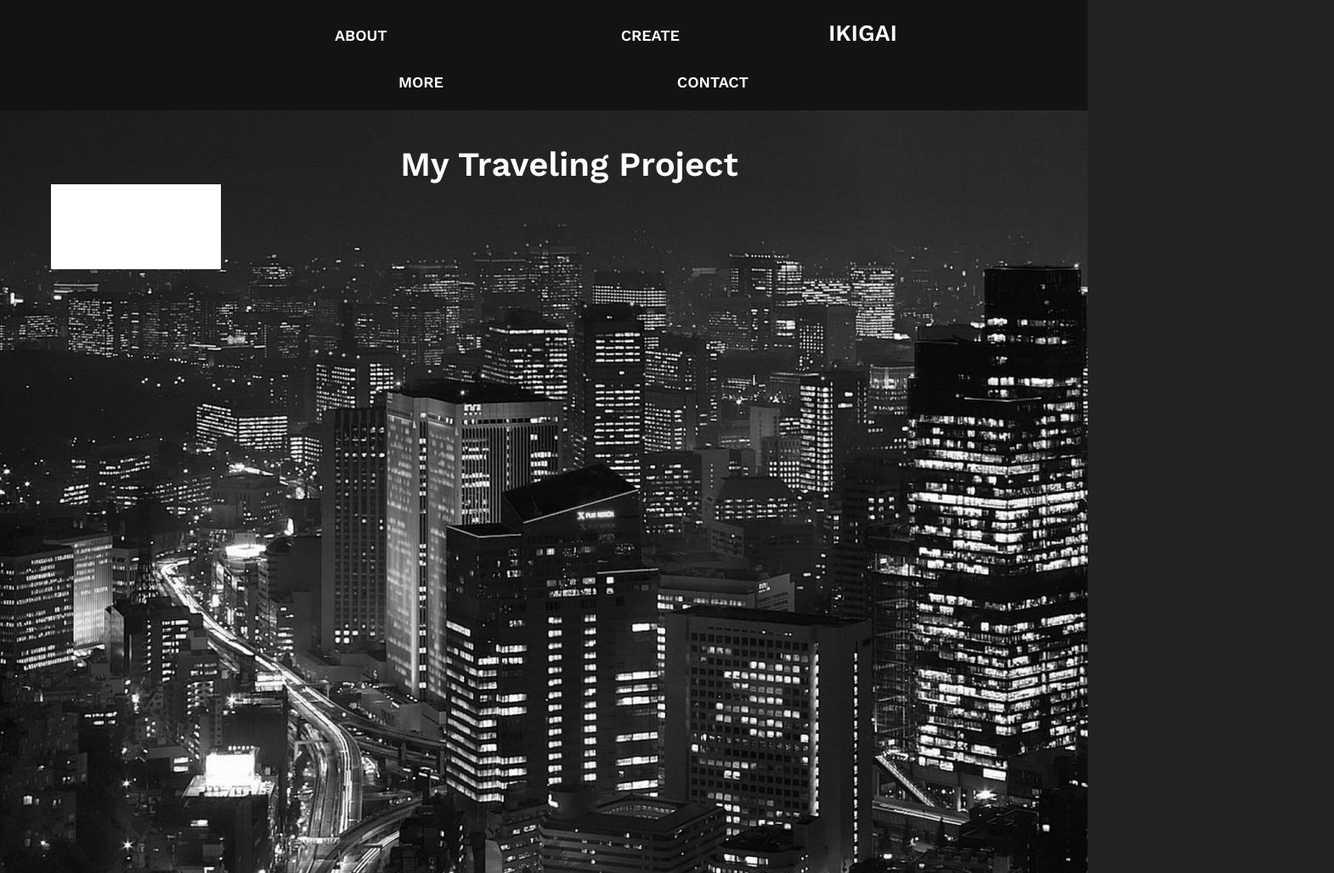
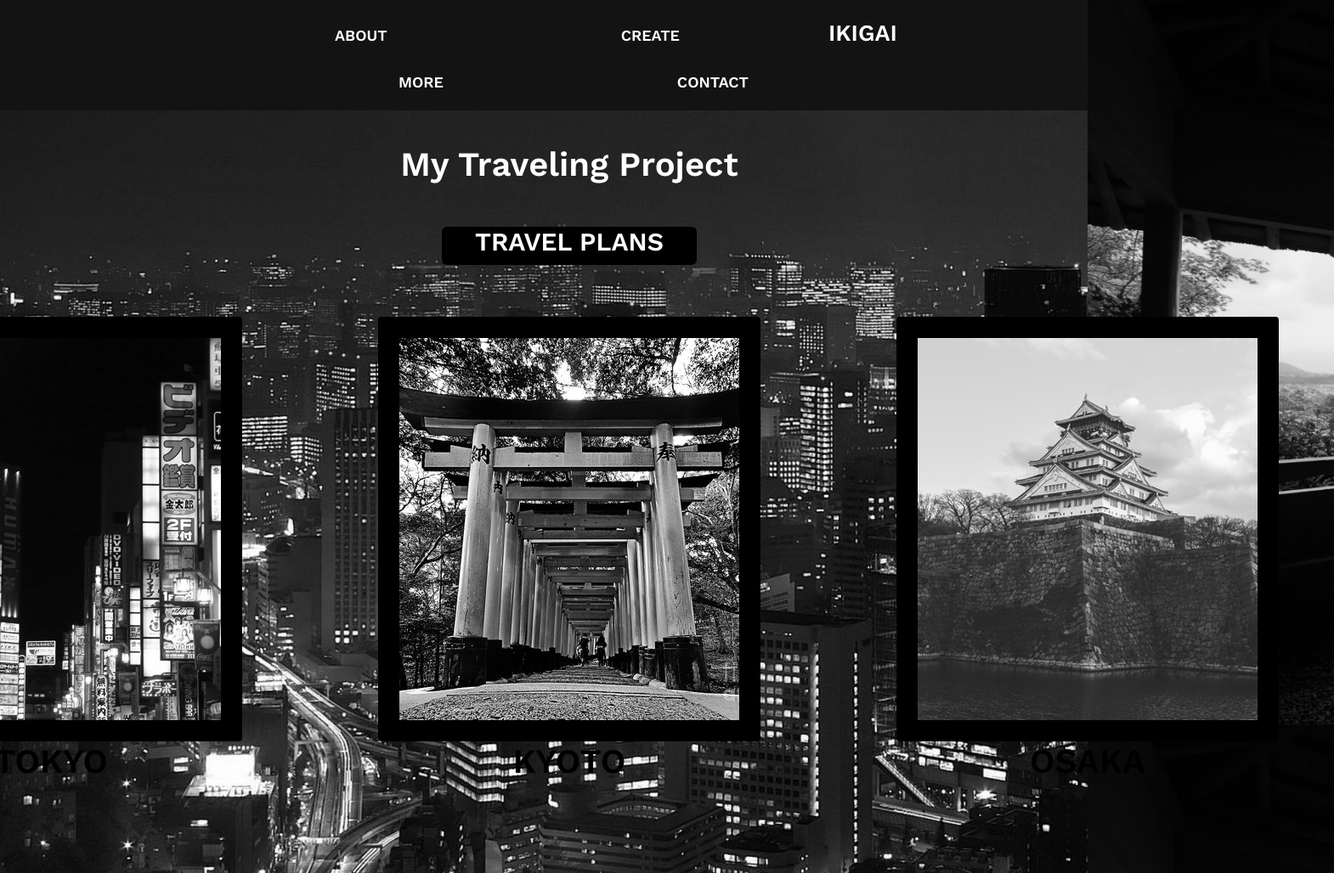
Before and after one commit to kitealva/Ikigai, a website: page client/more.html in a window 1280 px wide. Shown: the whole page at 85% size, 1570 px wide, since content can reach past the window. Drawn offline with nearby package versions, Linux system fonts and the light colour scheme.

Commit message:
final done

```diff
--- a/client/index.css
+++ b/client/index.css
@@ -5,8 +5,9 @@ body {
 	font-family: 'Work Sans', sans-serif;
 	font-weight: 800;
     background-image: url('./image/japanlounge.jpg');
-    background-size: 100%;
+    background-size: 100vw;
     text-align: center;
+    background-repeat: none;
 }
 
 .container {
@@ -48,7 +49,7 @@ nav a {
 }
 
 nav a:hover {
-  color: rgb(68, 243, 255);
+  color: rgb(81, 81, 81);
 }
 
 nav a::before {
@@ -253,14 +254,81 @@ h5 {
   padding-top: 40px;
   font-size: 40px;
   color: white;
+  display: flex;
+  flex-direction: column;
+  align-items: center;
 }
 
 #box1 {
-  height: 100px;
-  background-color: white;
-  width: 200px;
+
+  height: 45px;
+  background-color: rgb(0, 0, 0);
+  width: 300px;
+  margin: 50px;
+  border-radius: 6px;
+  text-align: center;
+  font-size: 30px;
+}
+
+.content {
+  height: 600px;
+  width: 1800px;
   display: flex;
+  flex-direction: row;
+  align-items: center;
   justify-content: center;
+}
 
+#box2 {
+  width: 450px;
+  height: 500px;
+  background-color: black;
+  margin: 80px;
+  border-radius: 4px;
+  margin-top: 1px;
+  color: black;
+}
+
+#tokyopicture {
+  width: 400px;
+  height: 450px;
+  margin: 25px;
+  background-image: url('./image/brady-img-2.jpg');
+  background-size: 100%;
+}
+
+#box3 {
+  width: 450px;
+  height: 500px;
+  background-color: black;
+  margin: 80px;
+  border-radius: 4px;
+  margin-top: 1px;
+  color: black;
+}
+#kyotopicture {
+  width: 400px;
+  height: 450px;
+  margin: 25px;
+  background-image: url('./image/brady-img-3.jpg');
+  background-size: 100%;
 
 }
+
+#box4 {
+  width: 450px;
+  height: 500px;
+  background-color: black;
+  margin: 80px;
+  border-radius: 4px;
+  margin-top: 1px;
+  color: rgb(0, 0, 0);
+}
+
+#osakapicture {
+  width: 400px;
+  height: 450px;
+  margin: 25px;
+  background-image: url('./image/brady-img-1.jpg');
+  background-size: 100%;
+}
--- a/client/more.html
+++ b/client/more.html
@@ -26,7 +26,12 @@
   <div id="tokyoproject">
     My Traveling Project
     <div id="box1">
-
+        TRAVEL PLANS
+    </div>
+    <div class="content">
+      <div id="box2"><div id="tokyopicture"></div>TOKYO</div>
+      <div id="box3"><div id="kyotopicture"></div>KYOTO</div>
+      <div id="box4"><div id="osakapicture"></div>OSAKA</div>
     </div>
   </div>
 
```
Also changed, not shown: client/image/brady-img-1.jpg (added), client/image/brady-img-2.jpg (added), client/image/brady-img-3.jpg (added).
